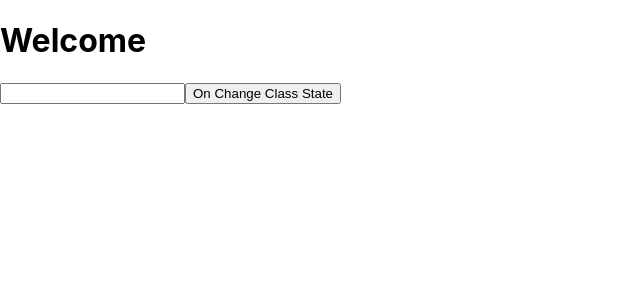
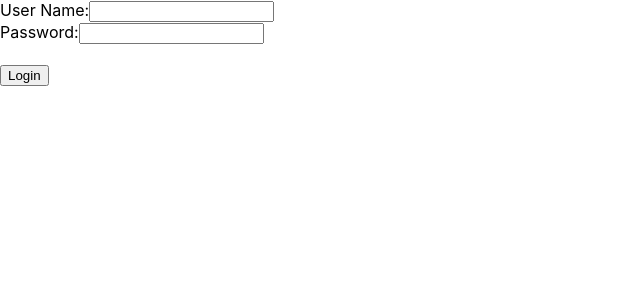
Before and after one commit to surbhi12sharma/React_project, a React (Create React App) app: page / in a window 1280 px wide. Shown: the top 300 px of the page, without its empty margins (0-640 px from the left). Built offline with nearby package versions, Linux system fonts and the light colour scheme.

Commit message:
Day-3 Login Form, Product Details Page

```diff
--- a/src/App.js
+++ b/src/App.js
@@ -6,9 +6,15 @@ import MessageComponent from './Day2/states/MessageComponent';
 import UseEffectExample from './Day2/states/useEffectExample';
 import ClassComponent from './Day2/class/classComponent';
 import ClassState from './Day2/class/classState';
+import PHeader from './ComponentType/Day3/ComponentComunication/PHeader';
+import ProductList from './ComponentType/Day3/productlist/ProductList';
+import LoginPage from './ComponentType/Day3/LoginPage/loginPage'
+import { useState } from 'react';
+import PageHeader from './ComponentType/Day3/LoginPage/Header';
 
 function App() {
   let user = {empid: 10, empName: 'surbhi'}
+  let [userName, setUserName] = useState("")
   return (
     <div>
       {/* <Functiontype />
@@ -20,7 +26,12 @@ function App() {
 
       <div>*************</div>
       <ClassComponent userName = 'surbhi'  userId = '101' /> */}
-      <ClassState/>
+      {/* <ClassState/> */}
+
+      {/* Day 3 */}
+      {/* <PHeader/> */}
+      {/* <ProductList/> */}
+      {userName===""  ? <LoginPage setUserName={setUserName} /> : <PageHeader userName={userName}/>}
     </div>
     // <div className="App">
     //   <header className="App-header">
--- /dev/null
+++ b/src/ComponentType/Day3/ComponentComunication/CTitle.js
@@ -0,0 +1,20 @@
+import {  useRef, useState } from "react";
+
+function CTitle(props){
+    // var[ title, setTitle ] = useState('This is component comunication')
+    var titleRef = useRef();
+    return(
+        <>
+            {/* <input type='text' ref={titleRef}/>
+            <button onClick={()=>{
+                var newTitle = titleRef.current.value
+                props.setTitleVal(newTitle)  //Call Back Function
+            }}>Change title</button> */}
+            {setTimeout(()=>{
+                props.setTitleVal('Child Title')
+            },10000)}
+        </>
+    )
+}
+
+export default CTitle;
--- /dev/null
+++ b/src/ComponentType/Day3/ComponentComunication/PHeader.js
@@ -0,0 +1,16 @@
+import {  useState } from "react";
+import CTitle from "./CTitle";
+
+function PHeader(){
+    var[title, setTitle] = useState('This is component comunication')
+    return(
+        <>
+
+        {/* Passing as a prop */}
+        <h1>{title}</h1>
+        <CTitle title={title} setTitleVal={setTitle}/>
+        </>
+    )
+}
+
+export default PHeader;
--- /dev/null
+++ b/src/ComponentType/Day3/LoginPage/Header.js
@@ -0,0 +1,9 @@
+function PageHeader(props){
+    return(
+        <>
+            <h1>Page header</h1>
+            <h1> Welcome  {props.userName}</h1>
+        </>
+    )
+}
+export default PageHeader;
--- /dev/null
+++ b/src/ComponentType/Day3/LoginPage/loginPage.js
@@ -0,0 +1,24 @@
+import { useRef } from 'react';
+import PageHeader from './Header'
+
+
+function LoginPage(props){
+    let userNameRef = useRef('')
+    let passwordRef = useRef('')
+    return(
+        <>
+            <div>
+                <label>User Name:</label>
+                <input type="email" ref={userNameRef}/>
+            </div>
+            <div>
+                <label>Password:</label>
+                <input type="password" ref ={passwordRef}/>
+            </div>
+            <br/>
+            <button onClick={()=>{userNameRef.current.value!=='' && passwordRef.current.value!=='' ? props.setUserName(userNameRef.current.value) : alert("Password or username missing")}}>Login </button>
+        </>
+    )
+}
+
+export default LoginPage;
--- /dev/null
+++ b/src/ComponentType/Day3/productlist/ProductList.js
@@ -0,0 +1,40 @@
+import React, { useState } from "react";
+
+import ProductDetails from './productDetailPage.js'
+
+function ProductList(){
+
+    var list  = [{fname:'anshu', lname:'Sharma'},
+                {fname:'Bittu', lname:'Sharma'} ]
+    var [isVisible, setIsVisible] = useState(false)
+    let [selected, setSelected] = useState()
+
+    return(
+        <>
+        <table>
+            <thead>
+                <tr>
+                    <td>Fname</td>
+                    <td>Lname</td>
+                </tr>
+            </thead>
+            <tbody>
+                {
+                    list.map((listItem)=>
+                        <tr>
+                            <td>{listItem.fname}</td>
+                            <td>{listItem.lname}</td>
+                            <td><button onClick={()=>{setIsVisible(true); setSelected(listItem)}}>onClick</button></td>
+                        </tr>)
+
+                        //42 Time
+                }
+            </tbody>
+        </table>
+
+        { isVisible && <ProductDetails selected={selected} />}
+        </>
+    )
+}
+
+export default ProductList
--- /dev/null
+++ b/src/ComponentType/Day3/productlist/productDetailPage.js
@@ -0,0 +1,13 @@
+import React, { useState } from "react";
+
+function ProductDetails(props){
+    return(
+        <>
+            <h1>Product Details</h1>
+            <div>Fname: {props.selected.fname}</div>
+            <div>Lname: {props.selected.lname}</div>
+        </>
+    )
+}
+
+export default ProductDetails;
```
